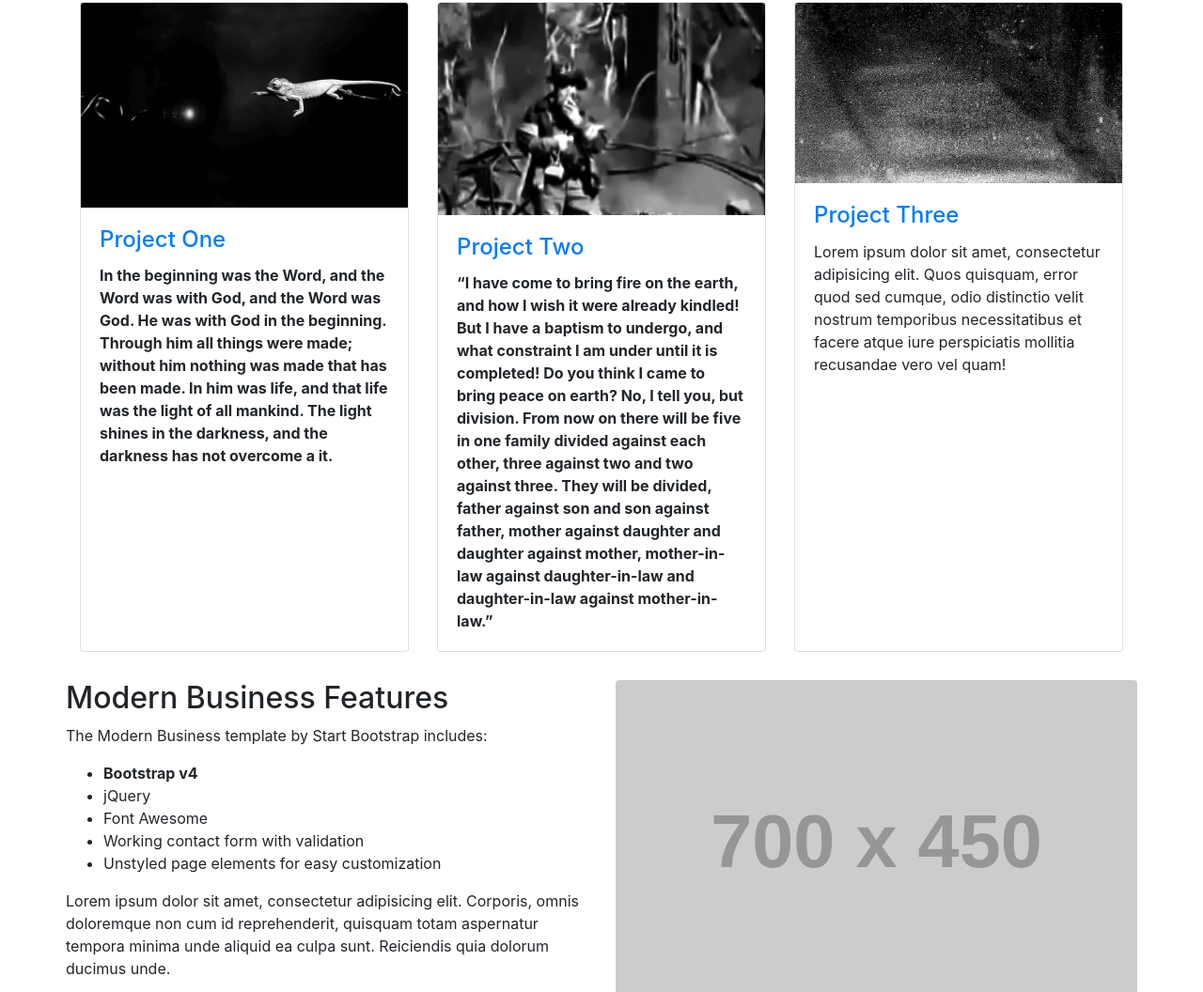
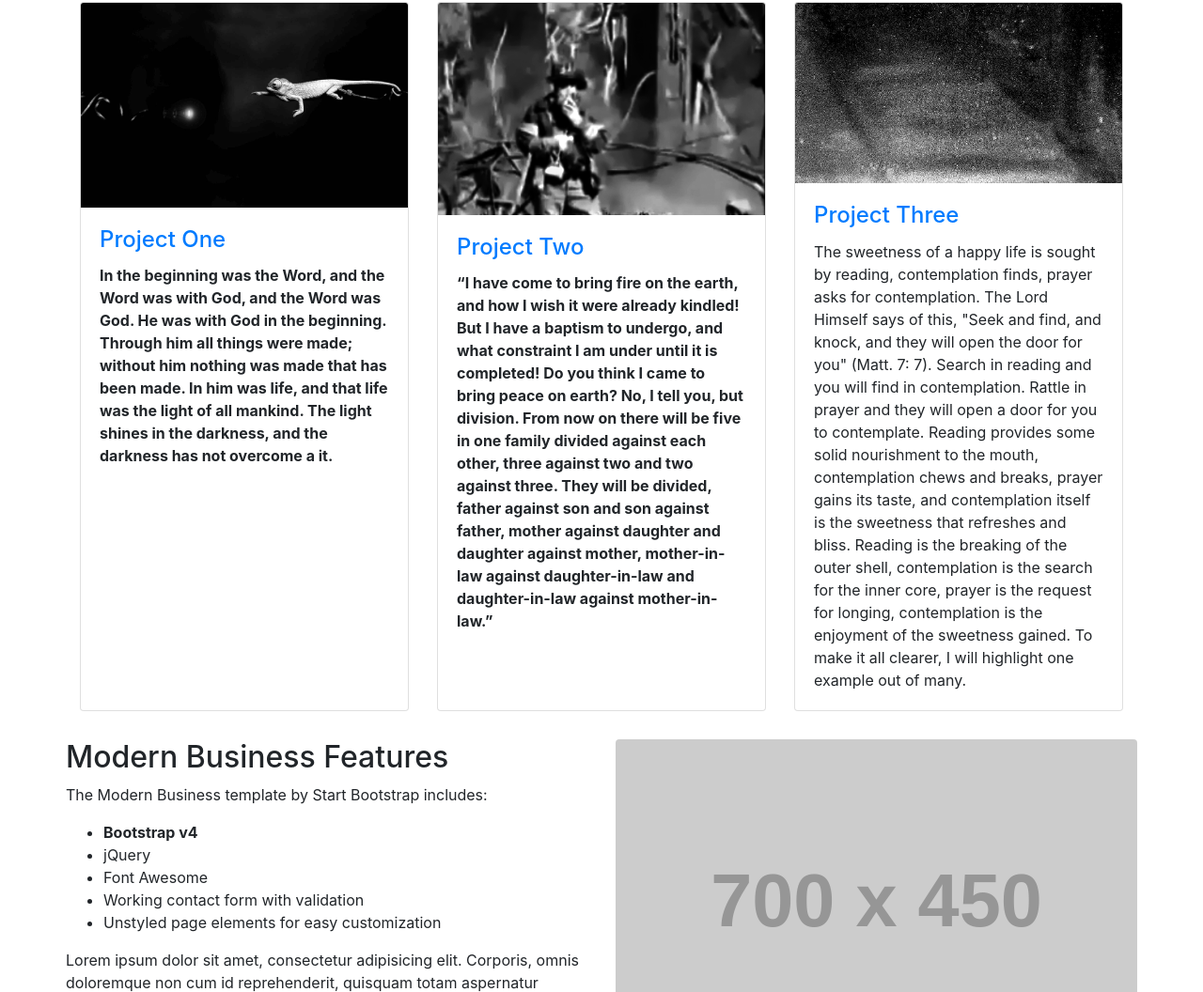
Before and after one commit to bankitomi26/kunstkammer, a website: page index.html in a window 1280 px wide. Shown: the part 1067-2123 px from the top of the page at 94% size. Drawn offline with Linux system fonts and the light colour scheme; placeholder pictures from the web are drawn by us.

Commit message:
Update index.html

```diff
--- a/index.html
+++ b/index.html
@@ -194,7 +194,7 @@
             <h4 class="card-title">
               <a href="#">Project Three</a>
             </h4>
-            <p class="card-text">Lorem ipsum dolor sit amet, consectetur adipisicing elit. Quos quisquam, error quod sed cumque, odio distinctio velit nostrum temporibus necessitatibus et facere atque iure perspiciatis mollitia recusandae vero vel quam!</p>
+            <p class="card-text">The sweetness of a happy life is sought by reading, contemplation finds, prayer asks for contemplation. The Lord Himself says of this, "Seek and find, and knock, and they will open the door for you" (Matt. 7: 7). Search in reading and you will find in contemplation. Rattle in prayer and they will open a door for you to contemplate. Reading provides some solid nourishment to the mouth, contemplation chews and breaks, prayer gains its taste, and contemplation itself is the sweetness that refreshes and bliss. Reading is the breaking of the outer shell, contemplation is the search for the inner core, prayer is the request for longing, contemplation is the enjoyment of the sweetness gained. To make it all clearer, I will highlight one example out of many.</p>
           </div>
         </div>
       </div>
```
